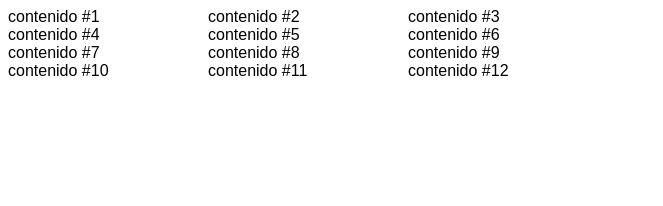
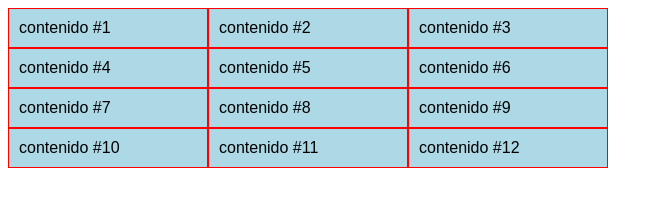
Before and after one commit to mikef123/Css-grid, a plain HTML site: page columns/index.html in a window 1280 px wide. Shown: the whole page, without its empty margins (0-663 px from the left). Drawn offline with Linux system fonts and the light colour scheme.

Commit message:
columns, rows, display

```diff
--- a/css/estilos.css
+++ b/columns/css/estilos.css
@@ -6,3 +6,9 @@ body {
     display: grid;
     grid-template-columns: 200px 200px 200px;
 }
+
+.item {
+    background: lightblue;
+    padding: 10px;
+    border: 1px solid red;
+}
--- /dev/null
+++ b/displays/css/estilos.css
@@ -0,0 +1,21 @@
+body {
+    font-family: Arial, Helvetica, sans-serif;
+}
+
+.container {
+    display: grid;
+    grid-template-columns: 200px 200px 200px 200px;
+    grid-template-rows: 200px 200px ;
+    grid-template: 200px 100px / 200px 100px 50% ;
+}
+
+.item {
+    background: lightblue;
+    padding: 10px;
+    border: 1px solid red;
+}
+
+.item:nth-of-type(4) {
+    background: blue;
+    overflow: auto;
+}
--- /dev/null
+++ b/rows/css/estilos.css
@@ -0,0 +1,16 @@
+body {
+    font-family: Arial, Helvetica, sans-serif;
+}
+
+.container {
+    display: grid;
+    grid-template-columns: 200px 200px 200px 200px;
+    grid-template-rows: 200px 200px ;
+    grid-template: 200px 100px / 200px 100px 50% ;
+}
+
+.item {
+    background: lightblue;
+    padding: 10px;
+    border: 1px solid red;
+}
```
Also changed, not shown: displays/index.html (added, +32 -0 lines), rows/index.html (added, +26 -0 lines), columns/index.html (renamed from index.html).
